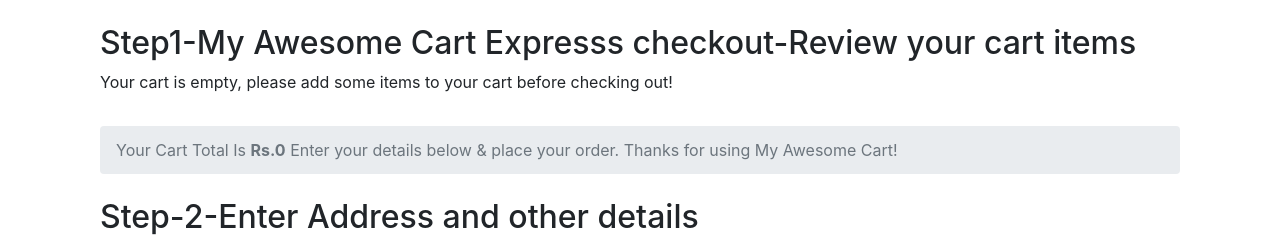
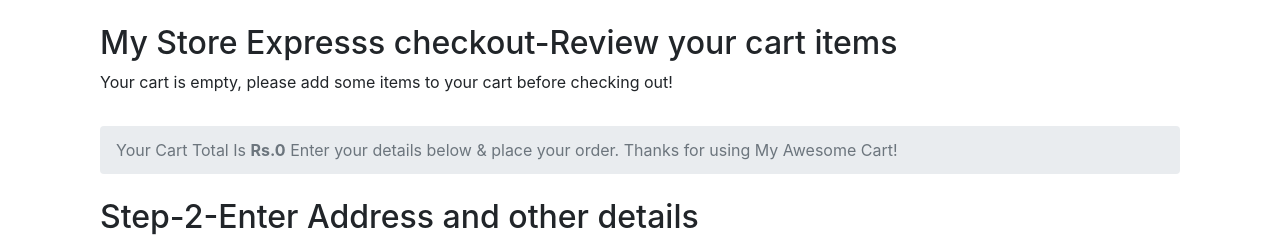
Before and after one commit to Vishal-315/My_Store, a Django app: page /shop/checkout in a window 1280 px wide. Shown: the part 56-302 px from the top of the page. Run offline with Django 3.2, Linux system fonts and the light colour scheme; some libraries are stand-ins or nearby versions.

Commit message:
second commit

```diff
--- a/mec/shop/templates/shop/about.html
+++ b/mec/shop/templates/shop/about.html
@@ -6,8 +6,8 @@
   <!-- Main jumbotron for a primary marketing message or call to action -->
   <div class="jumbotron">
     <div class="container">
-      <h1 class="display-3">My Awesome Cart</h1>
-      <p>My Awesome Cart is an Indian e-commerce company based in Bangalore, Karnataka, India. It was founded by Sachin Bansal and Binny Bansal in 2007. The company initially focused on book sales, before expanding into other product categories such as consumer electronics, fashion, home essentials & groceries, and lifestyle products.
+      <h1 class="display-3">My Store</h1>
+      <p>My Store is an Indian e-commerce company based in Bangalore, Karnataka, India. It was founded by Sachin Bansal and Binny Bansal in 2007. The company initially focused on book sales, before expanding into other product categories such as consumer electronics, fashion, home essentials & groceries, and lifestyle products.
 
 The service competes primarily with Amazon's Indian subsidiary, and the domestic rival Snapdeal.[8][9] As of March 2017, Flipkart held a 39.5% market share of India's e-commerce industry.[10] Flipkart is significantly dominant in the sale of apparel (a position that was bolstered by its acquisition of Myntra), and was described as being "neck and neck" with Amazon in the sale of electronics and mobile phones.[11] Flipkart also owns PhonePe, a mobile payments service based on the Unified Payments Interface (UPI).
 
--- a/mec/shop/templates/shop/checkout.html
+++ b/mec/shop/templates/shop/checkout.html
@@ -1,10 +1,10 @@
 {% extends 'shop/basic.html' %}
 
-{% block title%} Checkout - My Awesome Cart{% endblock %}
+{% block title%} Checkout - My Store{% endblock %}
 {% block body %}
 <div class="container">
     <div class="col my-4">
-        <h2>Step1-My Awesome Cart Expresss checkout-Review your cart items</h2>
+        <h2>My Store Expresss checkout-Review your cart items</h2>
         <div>
             <ul class="list-group" id="items">
             </ul>
--- a/mec/shop/views.py
+++ b/mec/shop/views.py
@@ -6,7 +6,7 @@ import json
 from django.views.decorators.csrf import csrf_exempt
 from payTm import Checksum
 # Create your views here.
-MERCHANT_KEY = 'e!Dgr!PI_7joHzbm'
+MERCHANT_KEY = 'Your_Merchant_Key'
 def index(request):
     # allProds=[[products,range(1,nSlides),nSlides],
             #   [products,range(1,nSlides),nSlides]]
@@ -110,7 +110,7 @@ def checkout(request):
         # return render(request, "shop/checkout.html",{'thank':thank,  'id':id})
         param_dict = {
 
-                'MID':'GEXhUK50248506247015',
+                'MID':'Your_Merchant_Id',
                 'ORDER_ID': str(id),
                 'TXN_AMOUNT': str(amount),
                 'CUST_ID': email,
```
Also changed, not shown: mec/db.sqlite3, mec/media/shop/images/iron_box.jpg (added), mec/media/shop/images/washing_machine.jpg (added).
